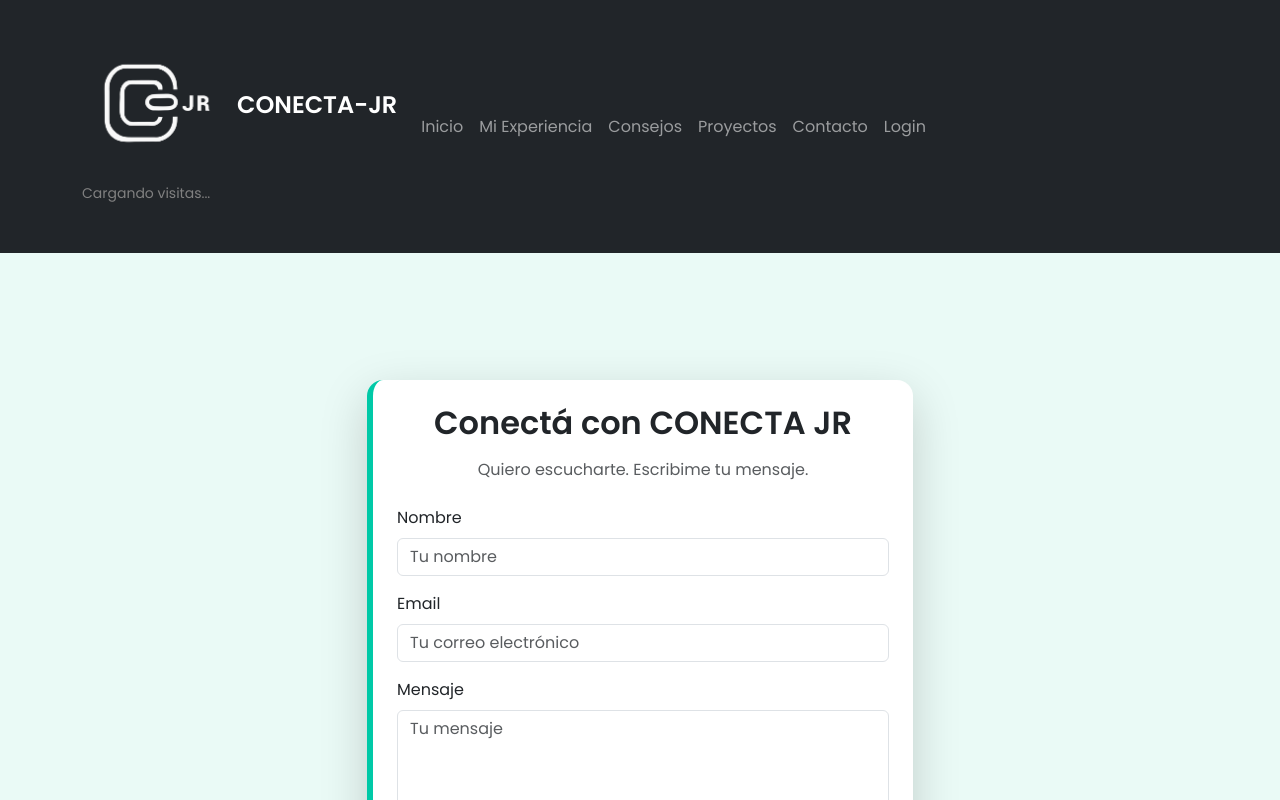
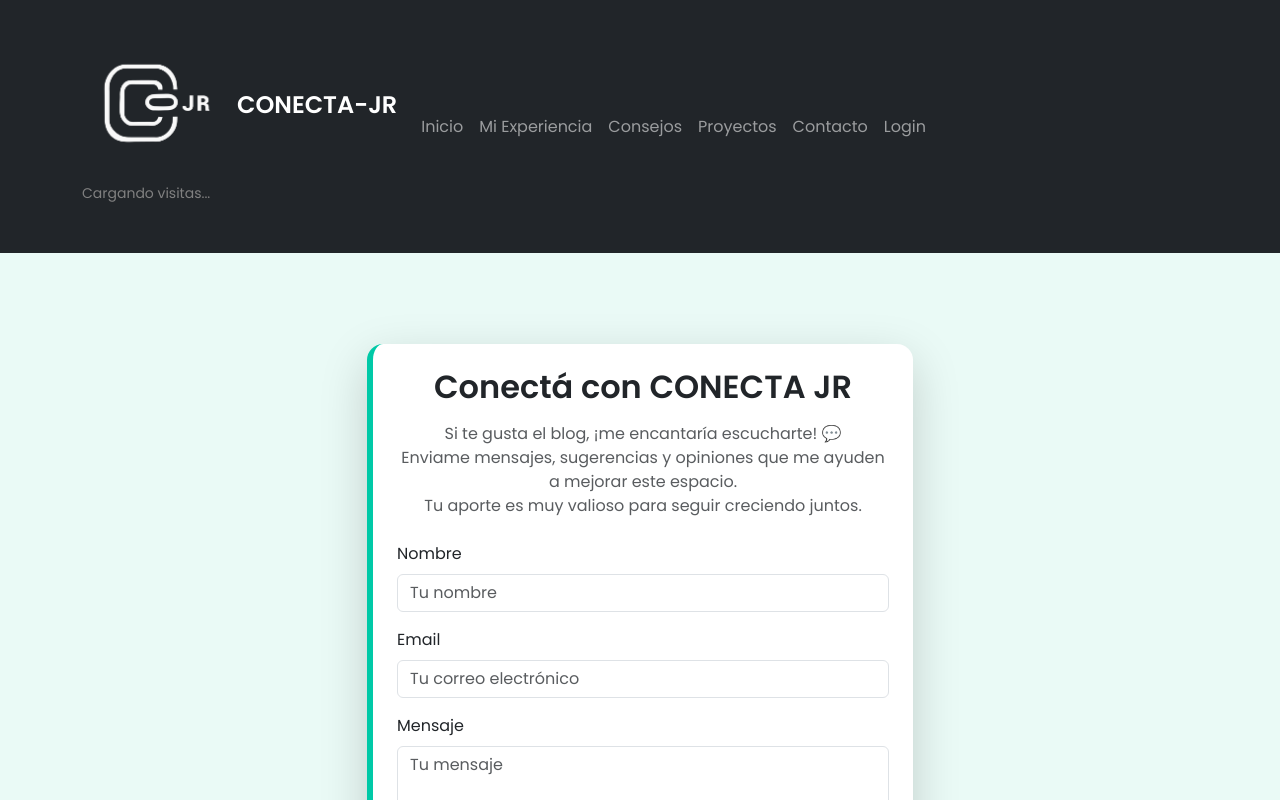
Before and after one commit to vanehit/Conecta-Jr, a React (Vite) app: page /contacto in a window 1280 px wide. Shown: the top 800 px of the page. Built offline with nearby package versions, Linux system fonts and the light colour scheme; no server answers.

Commit message:
optimizacion de contacto

```diff
--- a/src/Pages/Contacto.jsx
+++ b/src/Pages/Contacto.jsx
@@ -31,10 +31,10 @@ function Contacto() {
       }
 
       const data = await response.json();
-      setExito(data.mensaje || "¡Gracias por contactarte! Te responderé pronto 😊");
+      setExito(data.mensaje || "¡Gracias por tu mensaje! Si tenés más ideas, no dudes en volver a escribir.");
       setFormData({ nombre: "", email: "", mensaje: "" });
     } catch (err) {
-      setError("Ocurrió un error al enviar tu mensaje. Intentalo de nuevo más tarde.");
+      setError("Ocurrió un error al enviar tu mensaje. Intentá de nuevo más tarde.");
     } finally {
       setEnviando(false);
     }
@@ -48,7 +48,11 @@ function Contacto() {
             <Col md={8} lg={6}>
               <div className="contact-card p-4 rounded-4 shadow-lg">
                 <h2 className="text-center mb-3 fw-bold">Conectá con CONECTA JR</h2>
-                <p className="text-center text-muted mb-4">Quiero escucharte. Escribime tu mensaje.</p>
+                <p className="text-center text-muted mb-4">
+                  Si te gusta el blog, ¡me encantaría escucharte! 💬 <br />
+                  Enviame mensajes, sugerencias y opiniones que me ayuden a mejorar este espacio. <br />
+                  Tu aporte es muy valioso para seguir creciendo juntos.
+                </p>
 
                 {exito && <Alert variant="success">{exito}</Alert>}
                 {error && <Alert variant="danger">{error}</Alert>}
```
